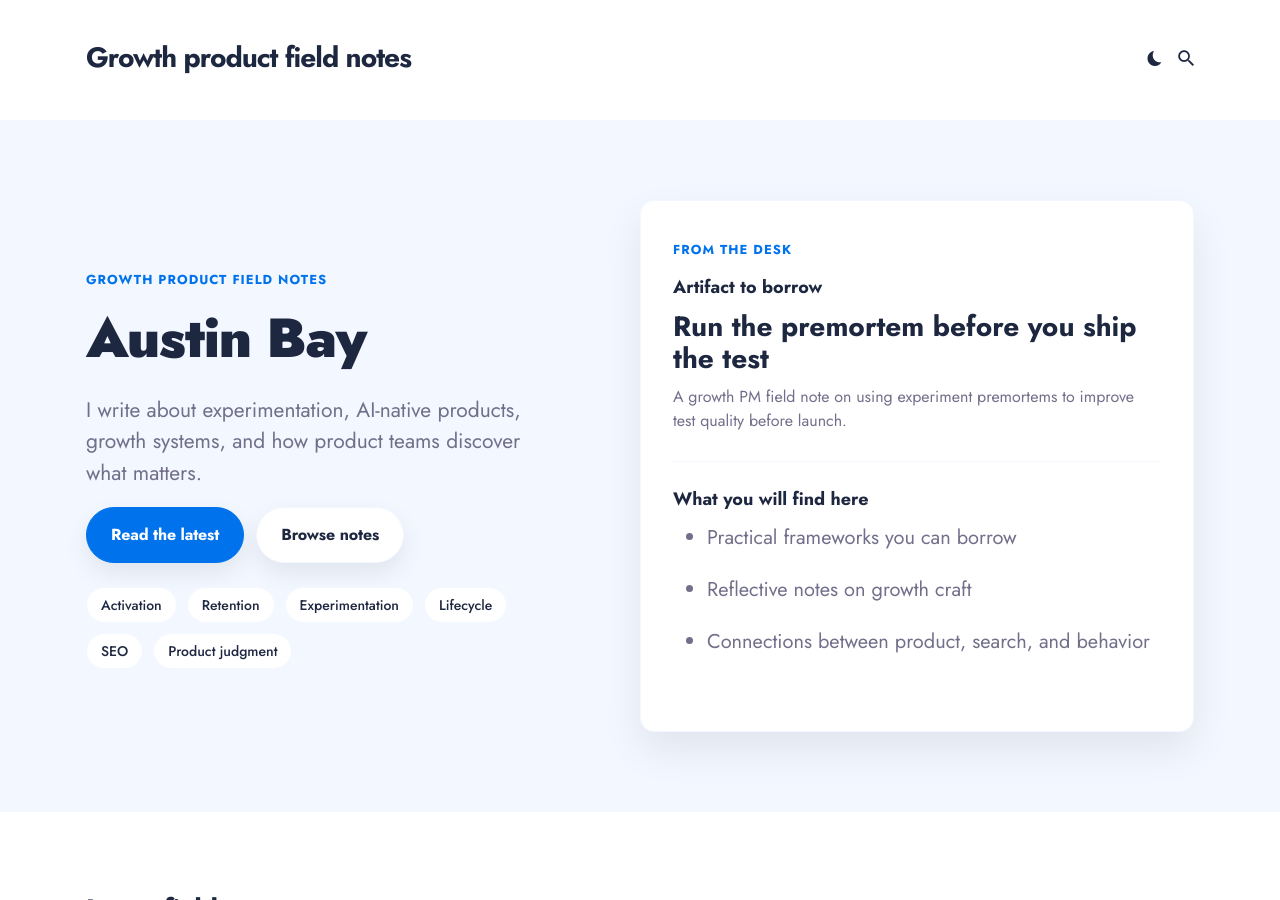
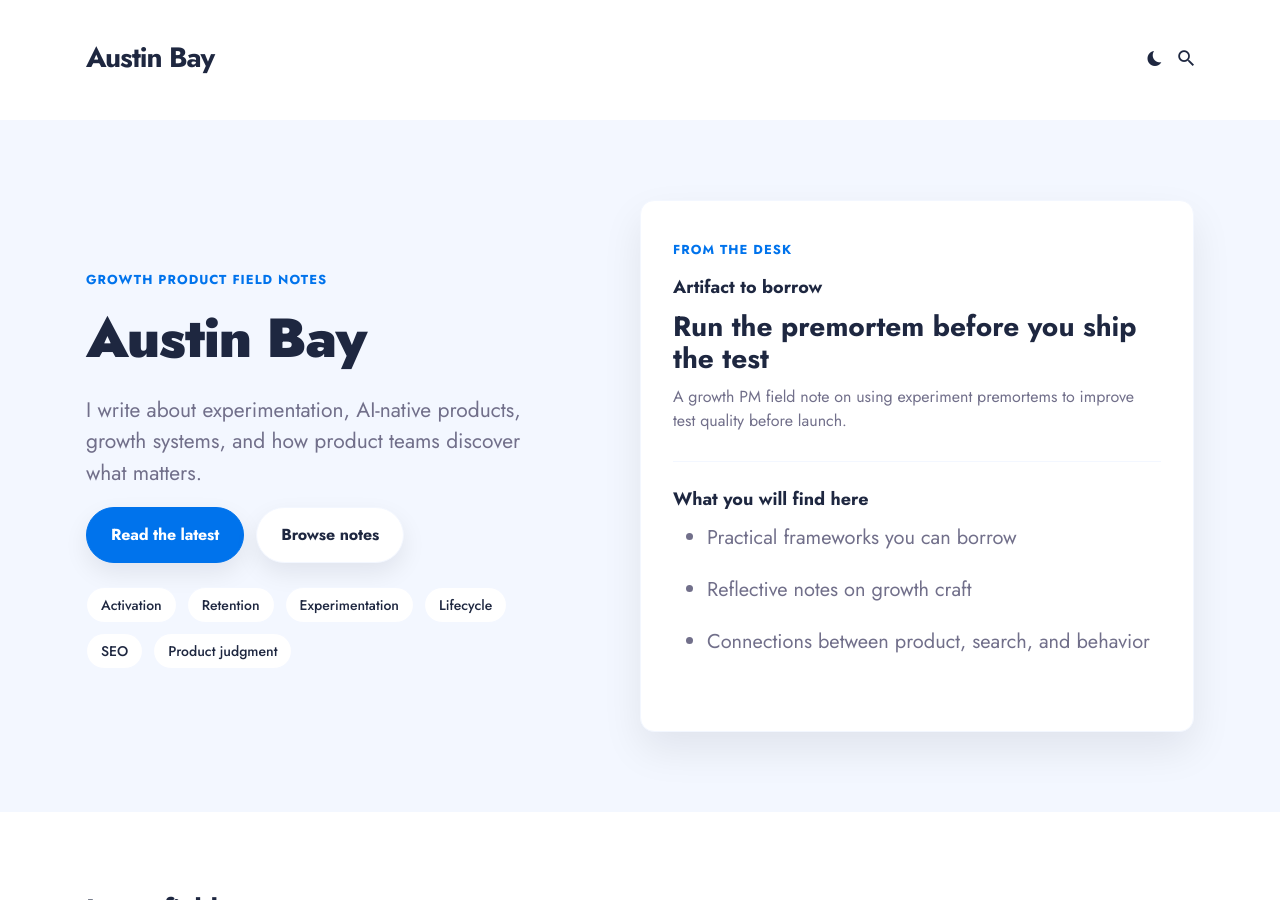
Before and after one commit to austinjbay/austinjbay.github.io, a Jekyll site: the page built from index.md, in a window 1280 px wide and 900 px high. Built offline with Jekyll 4.4.1, drawn with Linux system fonts in a browser that asks for light colours; nearby versions of some CDN libraries.

Commit message:
Revert "Remove name from site header"

```diff
--- a/_config.yml
+++ b/_config.yml
@@ -2,9 +2,6 @@ title: Austin Bay
 name: Austin Bay
 color_scheme: auto
 url: "https://austinjbay.com"
-
-header:
-  header__title: Growth product field notes
 
 author:
   author__name: Austin Bay
--- a/_includes/header.html
+++ b/_includes/header.html
@@ -9,7 +9,7 @@
           {% if site.logo %}
             <img class="logo__image" src="{{ site.baseurl }}{{ site.logo }}" alt="{{ site.title }}">
           {% else %}
-            {{ site.header.header__title | default: site.title }}
+            {{ site.title }}
           {% endif %}
           </a>
         </div>
```
